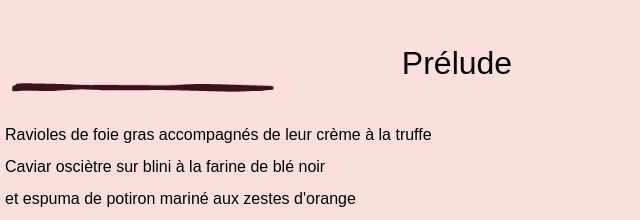
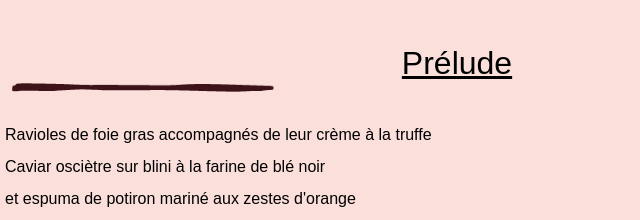
Before and after one commit to Hortia/P3_lemaire_hortense, a plain HTML site: page html/indexmenu1.html in a window 1280 px wide. In both pictures the pointer is over the element "Prélude". Shown: the part 279-499 px from the top of the page, 183-823 px from the left. Drawn offline with Linux system fonts and the light colour scheme; files whose address does not match are found by name.

Commit message:
Update stylemenu1.css

```diff
--- a/css/stylemenu1.css
+++ b/css/stylemenu1.css
@@ -7,6 +7,11 @@ Par Hortense Lemaire
    v2.0 | 20110126
    License: none (public domain)
 */
+h3:hover
+{
+    text-decoration: underline;
+    cursor: pointer;
+}
 .menus
 {
     max-width: 1000px;
```
